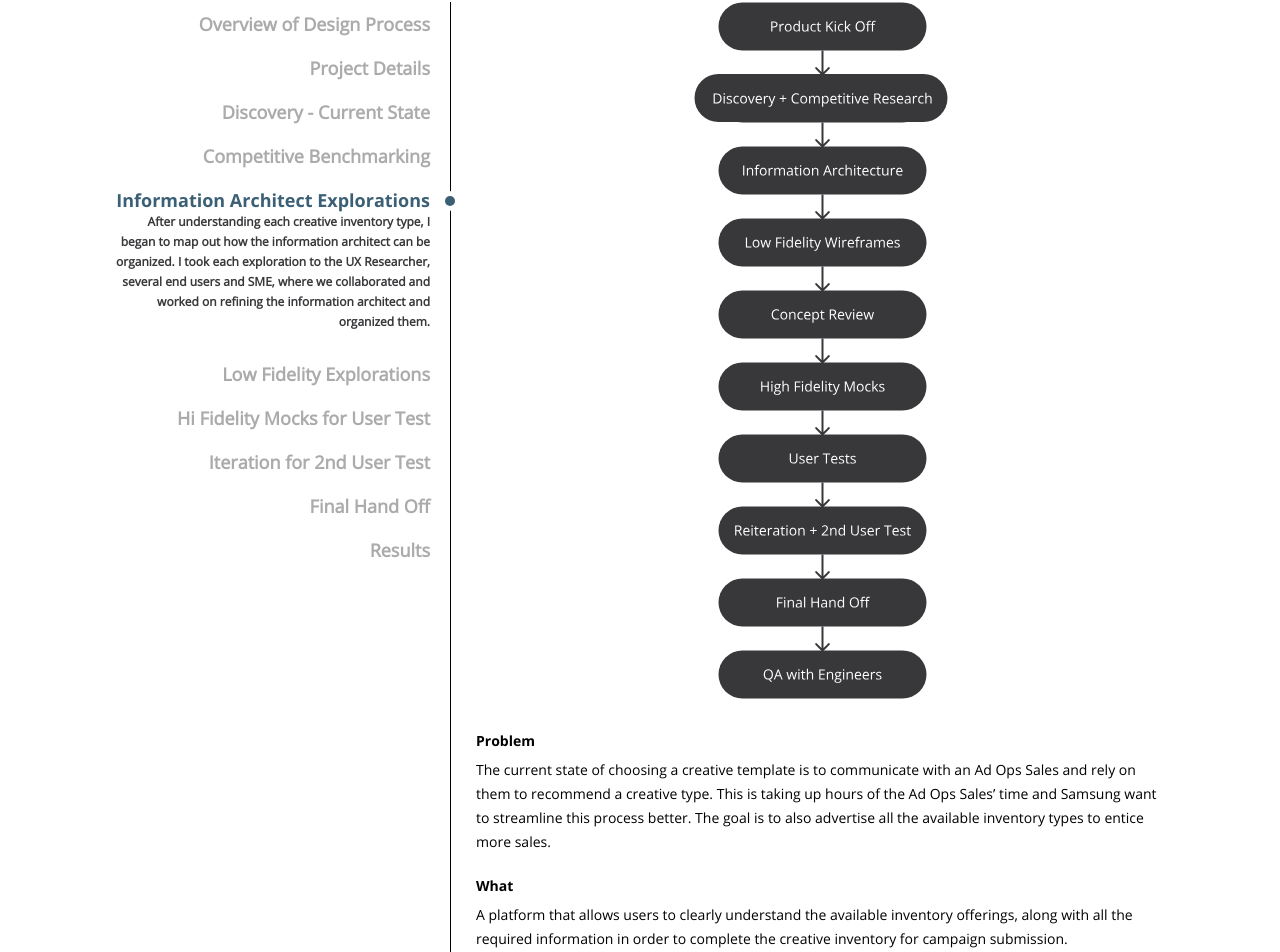
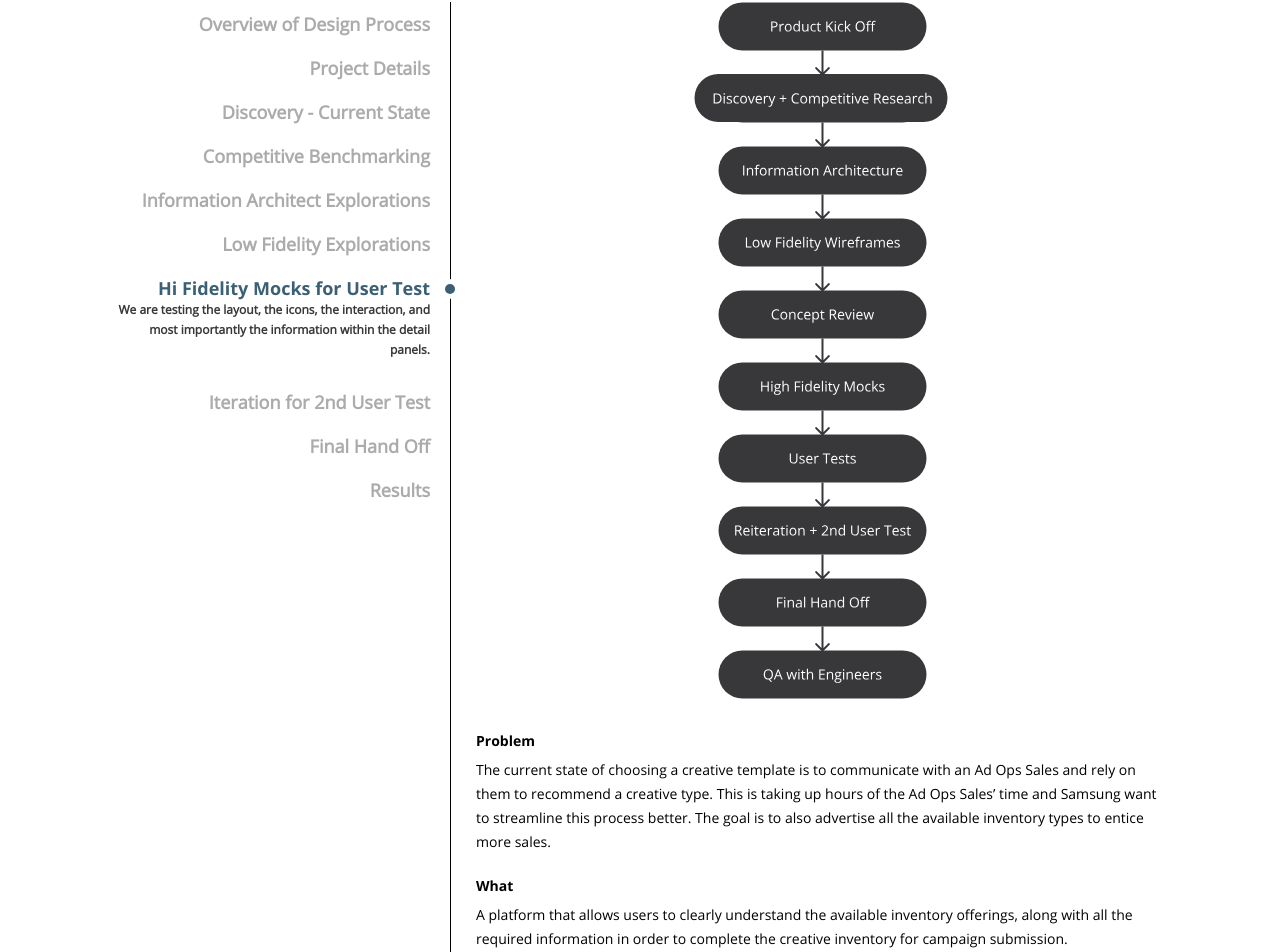
Before and after one commit to Ivan1023/JodiPortfolio, a React (Create React App) app: page /CreativePreviewGallery in a window 1280 px wide. Shown: the part 1280-2232 px from the top of the page. Built offline with nearby package versions, Linux system fonts and the light colour scheme.

Commit message:
new content added

```diff
--- a/src/Components/SideBar.js
+++ b/src/Components/SideBar.js
@@ -15,8 +15,6 @@ const Sidebar = ({ sections, checkIsSticky }) => {
     }
 
     const handleScroll = () => {
-      const scrollPosition = window.scrollY + window.innerHeight / 2;
-
       // Detect when to make the sidebar sticky (after scrolling past the hero image)
       const sidebarStartPosition = document.getElementById('sidebar-start').offsetTop - navbarHeight;
       if (window.scrollY >= sidebarStartPosition) {
@@ -27,11 +25,28 @@ const Sidebar = ({ sections, checkIsSticky }) => {
         checkIsSticky(false);
       }
 
-      // Highlight the active section
+      // const scrollPosition = window.scrollY + window.innerHeight / 2;
+
+      // // Highlight the active section
+      // sections.forEach(({ id }) => {
+      //   const element = document.getElementById(id);
+      //   if (element && element.offsetTop <= scrollPosition && element.offsetTop + element.clientHeight > scrollPosition) {
+      //     setActiveSection(id);
+      //   }
+      // });
+
+      const scrollPosition = window.scrollY + (window.innerHeight * 2) / 3;
+
       sections.forEach(({ id }) => {
         const element = document.getElementById(id);
-        if (element && element.offsetTop <= scrollPosition && element.offsetTop + element.clientHeight > scrollPosition) {
-          setActiveSection(id);
+        if (element) {
+          const elementTop = element.offsetTop;
+          const elementBottom = elementTop + element.clientHeight;
+
+          // Check if the lower third intersects the section
+          if (elementTop <= scrollPosition && elementBottom > scrollPosition) {
+            setActiveSection(id);
+          }
         }
       });
     };
@@ -43,7 +58,6 @@ const Sidebar = ({ sections, checkIsSticky }) => {
   }, [sections, navbarHeight]);
 
   return (
-    // <div className='sidebar'>
     <div id="sidebar-start">
       <div style={{
         position: isSticky ? 'fixed' : 'relative',
@@ -127,49 +141,4 @@ const SidebarItem = ({ id, label, description, isActive, navbarHeight }) => {
   );
 };
 
-
-// Sidebar item component
-// const SidebarItem = ({ id, label, description, isActive, navbarHeight }) => {
-//   const handleScroll = (e) => {
-//     e.preventDefault();
-//     const sectionElement = document.getElementById(id);
-//     const offset = -navbarHeight - 10; // Adjust offset for the navbar height and some margin
-
-//     if (sectionElement) {
-//       const yOffset = sectionElement.getBoundingClientRect().top + window.pageYOffset + offset;
-//       window.scrollTo({ top: yOffset, behavior: 'smooth' });
-//     }
-//   };
-
-//   return (
-//     <div style={{ padding: '10px 0', fontWeight: isActive ? 'bold' : 'normal', position: 'relative' }}>
-//       <a
-//         href={`#${id}`}
-//         onClick={handleScroll}
-//         style={{ textDecoration: 'none', color: isActive ? '#000' : '#666', display: 'block' }}
-//       >
-//         <div>{label}</div>
-//         {isActive && (
-//           <small style={{ color: '#999', display: 'block' }}>
-//             {description}
-//           </small>
-//         )}
-//       </a>
-//       {isActive && (
-//         <span style={{
-//           position: 'absolute',
-//           right: '-10px',
-//           top: '50%',
-//           transform: 'translateY(-50%)',
-//           width: '10px',
-//           height: '10px',
-//           borderRadius: '50%',
-//           backgroundColor: '#000',
-//         }}></span>
-//       )}
-//     </div>
-//   );
-// };
-
-
 export default Sidebar;
```
